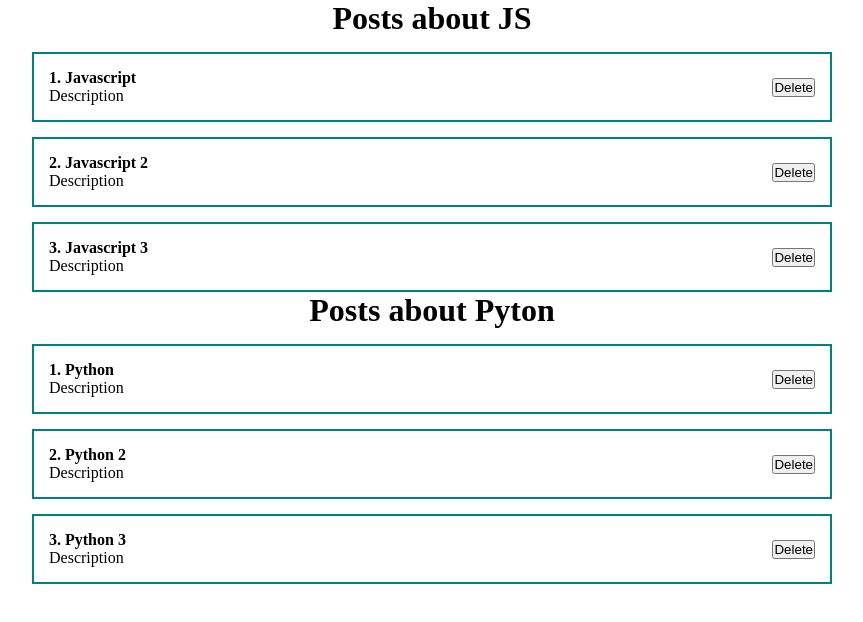
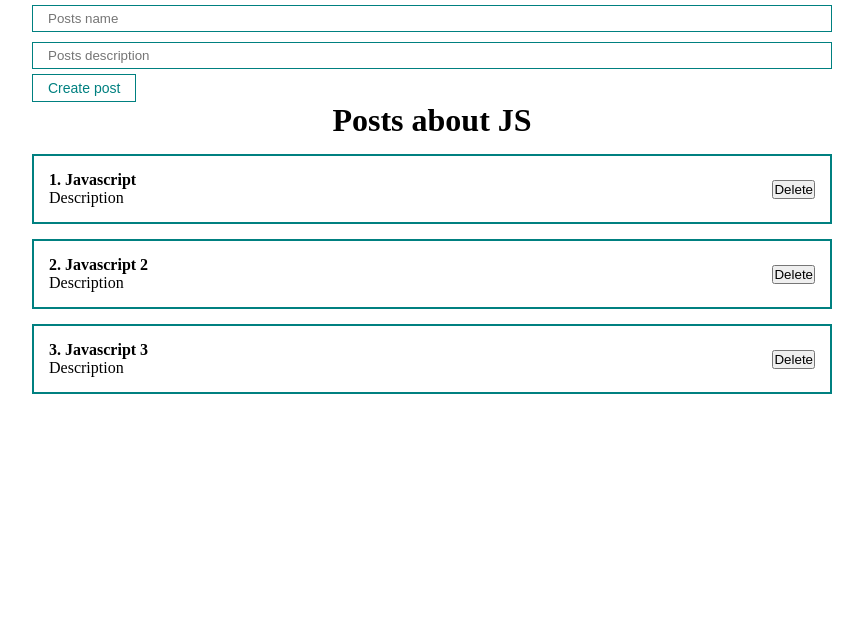
Before and after one commit to andreybakanovsky/React, a React (Create React App) app in the folder react-fund-course/: page / in a window 1280 px wide. Shown: the top 622 px of the page, without its empty margins (208-1071 px from the left). Built offline with nearby package versions, Linux system fonts and the light colour scheme.

Commit message:
3h course - create components MyButton, MyInput

```diff
--- a/react-fund-course/src/App.js
+++ b/react-fund-course/src/App.js
@@ -3,6 +3,8 @@
 import Counter from './components/counter';
 import PostItem from './components/PostItem';
 import PostList from './components/PostList';
+import MyButton from './components/UI/button/MyButton';
+import MyInput from './components/UI/input/MyInput';
 import './styles/App.css';
 
 function App() {
@@ -12,16 +14,14 @@
     { id: 3, title: 'Javascript 3', body: 'Description' },
   ])
 
-  const [posts2, setPosts2] = useState([
-    { id: 1, title: 'Python', body: 'Description' },
-    { id: 2, title: 'Python 2', body: 'Description' },
-    { id: 3, title: 'Python 3', body: 'Description' },
-  ])
-
   return (
     <div className="App">
-      <PostList posts={posts} title= "Posts about JS" />
-      <PostList posts={posts2} title= "Posts about Pyton" />
+      <form>
+        <MyInput type="text" placeholder='Posts name' />
+        <MyInput type="text" placeholder='Posts description ' />
+        <MyButton disabled >Create post</MyButton>
+      </form>
+      <PostList posts={posts} title="Posts about JS" />
     </div>
   );
 }
--- /dev/null
+++ b/react-fund-course/src/components/UI/button/MyButton.jsx
@@ -0,0 +1,12 @@
+import React from 'react';
+import classes from './MyButton.module.css';
+
+const MyButton = ({children, ...props}) => {
+    return (
+        <button {...props} className={classes.myBtn}>
+            {children}
+        </button>
+    )
+}
+
+export default MyButton;
--- /dev/null
+++ b/react-fund-course/src/components/UI/button/MyButton.module.css
@@ -0,0 +1,8 @@
+.myBtn {
+    padding: 5px 15px;
+    color: teal;
+    font-size: 14px;
+    background: transparent;
+    border: 1px solid teal;
+    cursor: pointer;
+}
--- /dev/null
+++ b/react-fund-course/src/components/UI/input/MyInput.jsx
@@ -0,0 +1,11 @@
+import React from 'react';
+import classes from './MyInput.module.css';
+
+const MyInput = (props) => {
+    return (
+        <input className={classes.myInput} {...props} />
+
+    )
+}
+
+export default MyInput;
--- /dev/null
+++ b/react-fund-course/src/components/UI/input/MyInput.module.css
@@ -0,0 +1,6 @@
+.myInput {
+    width: 100%;
+    padding: 5px 15px;
+    margin: 5px 0;
+    border: 1px solid teal;
+}
```
